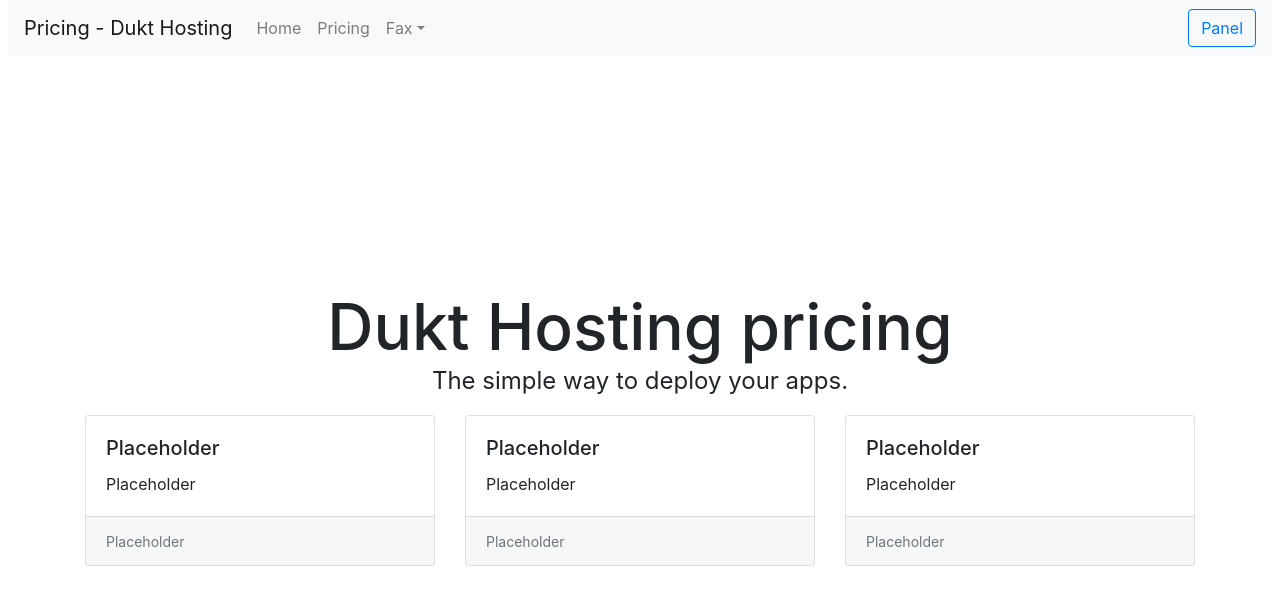
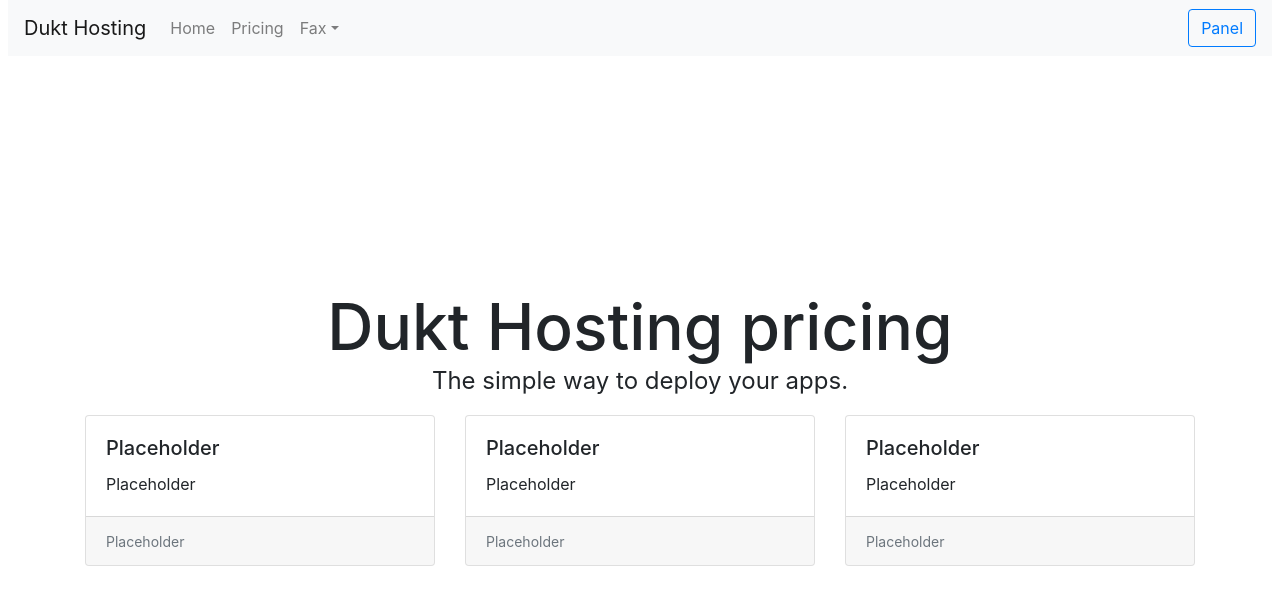
Before and after one commit to Dukt-Hosting/homepage, a Next.js app: page /pricing in a window 1280 px wide. Shown: the top 604 px of the page. Built offline with nearby package versions, Linux system fonts and the light colour scheme.

Commit message:
shit shit shit

```diff
--- a/pages/index.js
+++ b/pages/index.js
@@ -6,7 +6,7 @@
   return (
     <div className={styles.container}>
       <Head>
-        <title>Dukt Hosting</title>
+        <title>Home - Dukt Hosting</title>
         <link rel="icon" href="/favicon.ico" />
       </Head>
 
--- a/pages/pricing.js
+++ b/pages/pricing.js
@@ -7,11 +7,11 @@
     return (
       <div className={styles.container}>
         <Head>
-            <title>Dukt Hosting</title>
+            <title>Pricing - Dukt Hosting</title>
             <link rel="icon" href="/favicon.ico" />
         </Head>
 
-        <NavBar brand="Pricing - Dukt Hosting"></NavBar>
+        <NavBar brand="Dukt Hosting"></NavBar>
 
         <main className={styles.main}>
             <h1 className={styles.title}>
```
